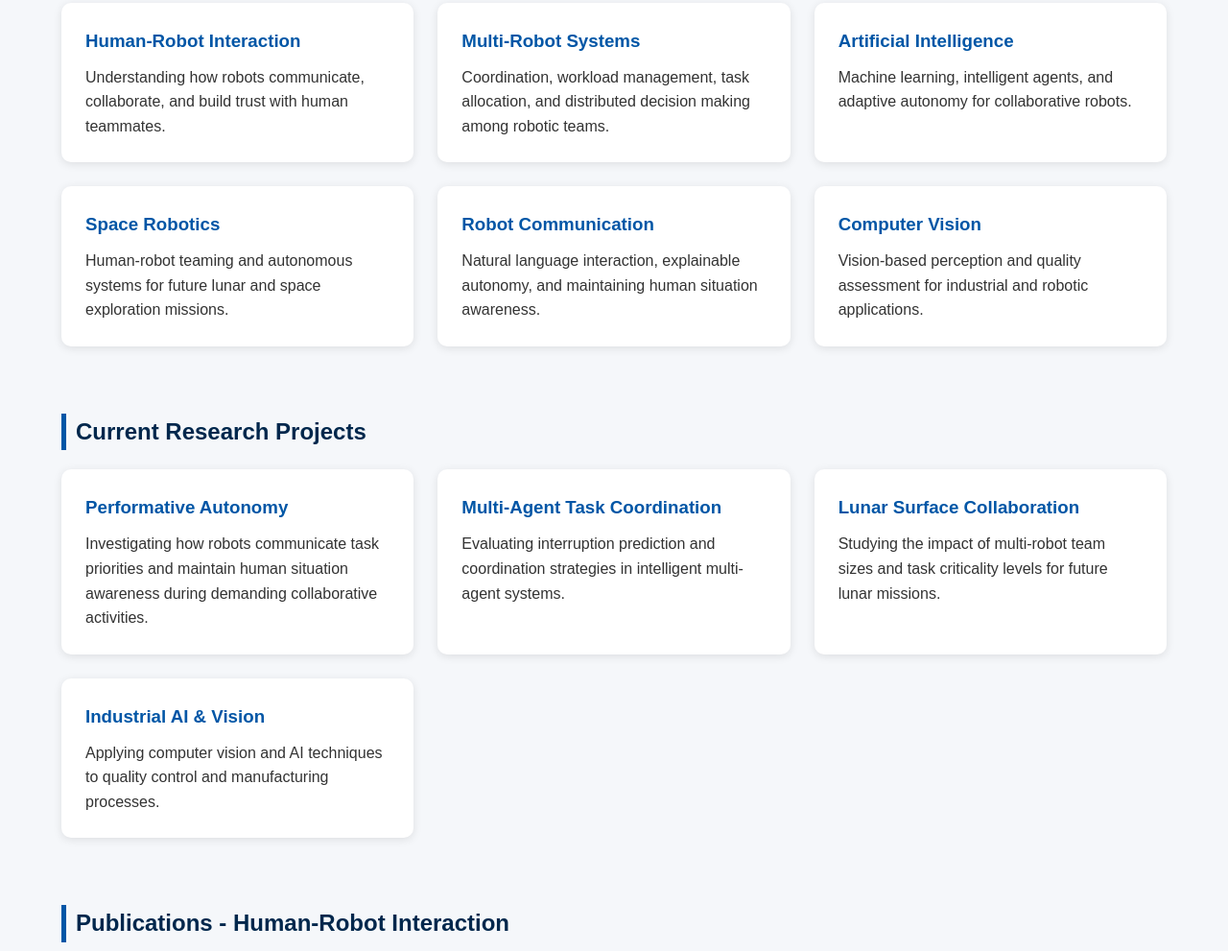
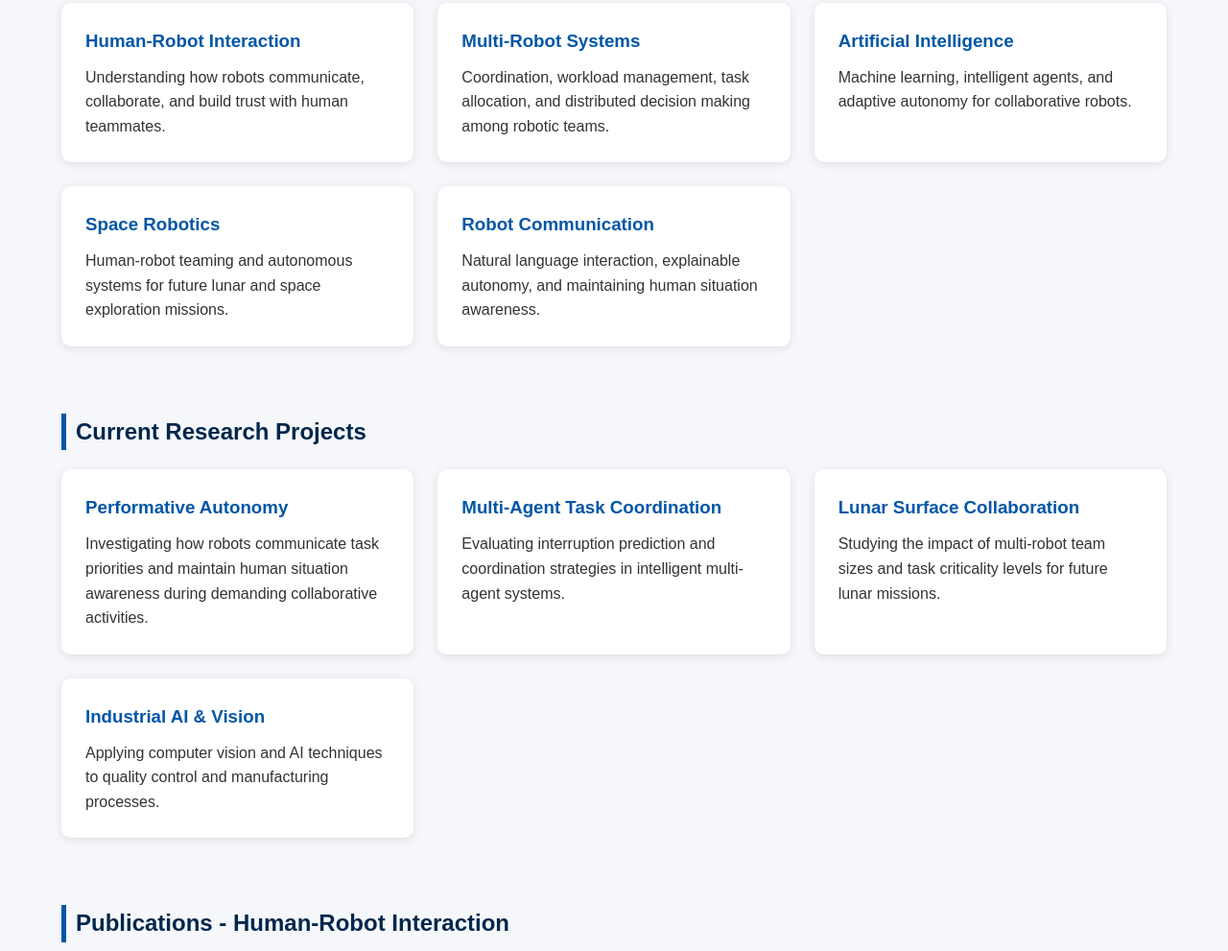
Before and after one commit to sayantiroy90/iscr.github.io, a plain HTML site: page index.html in a window 1280 px wide. Shown: the part 859-1850 px from the top of the page at 96% size. Drawn offline with Linux system fonts and the light colour scheme.

Commit message:
Remove Computer Vision section from index.html
Removed the Computer Vision card section from the HTML.

```diff
--- a/index.html
+++ b/index.html
@@ -208,15 +208,6 @@ footer{
                 and maintaining human situation awareness.
             </p>
         </div>
-
-        <div class="card">
-            <h3>Computer Vision</h3>
-            <p>
-                Vision-based perception and quality assessment
-                for industrial and robotic applications.
-            </p>
-        </div>
-
     </div>
 </section>
 
```
